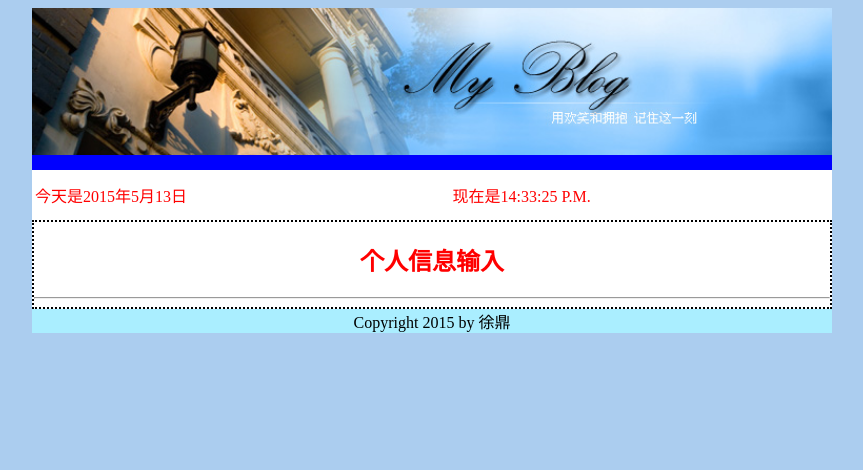
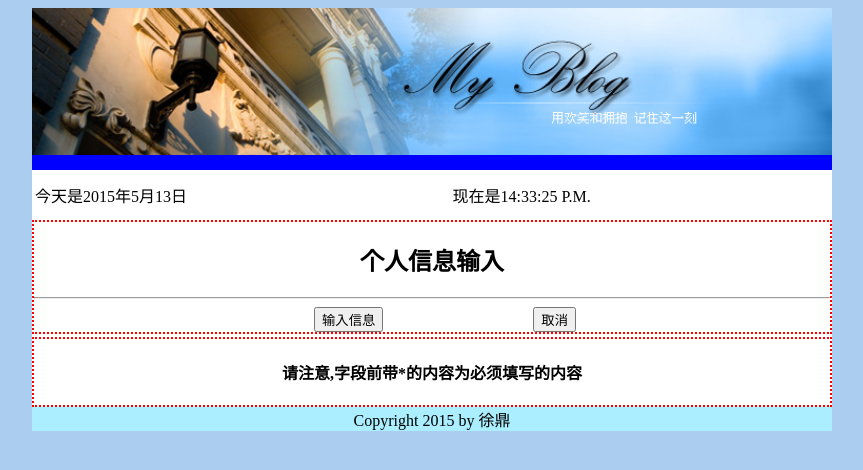
Before and after one commit to ForeverMT/UI-Experiment, a plain HTML site: page UI-experiment-3/Main.html in a window 1280 px wide. Shown: the whole page, without its empty margins (208-1071 px from the left). Drawn offline with Linux system fonts and the light colour scheme.

Commit message:
added button

```diff
--- a/UI-experiment-3/Main.html
+++ b/UI-experiment-3/Main.html
@@ -3,7 +3,6 @@
     <title>个人信息输入</title>
     <style type="text/css">
         body{
-		color:red;
         font-family:"宋体";
         font-size:16px;
         background-color:#abcdef;
@@ -21,7 +20,7 @@
 		height:162px;
         }
 		#input{
-			border:2px dotted #000;
+
 			}
         #footer{
 		color:#000;
@@ -38,16 +37,30 @@
     <div id="banner">
         <img src="imgs/banner.jpg" width="800">
     </div>
+
     	<table width="800"; height="50px">
         	<tr>
         	<td>今天是2015年5月13日</td>
         	<td>现在是14:33:25 P.M.</td>
         	</tr>
      	</table>
-        <div id="input">
+        <div style="border:2px dotted #F00;">
         <h2 align="center">个人信息输入</h2>
         <hr>
+       <table width="800"; height="50px"; >
+
+        	<button  style="margin-left:280px;" type="button" >输入信息</button>
+        	<button  style=" margin-left:150px;" type="button">取消</button>
+
+     	</table>
+
+
+
     	</div>
+
+        <div style="border:2px dotted #F00; margin-top:3px;">
+        <h4 align="center">请注意,字段前带*的内容为必须填写的内容</h4>
+        </div>
 
 
     <div id="footer"> Copyright 2015 by 徐鼎</div>
```
Also changed, not shown: UI-experiment-3/imgs/1.gif (deleted), UI-experiment-3/imgs/2.gif (deleted), UI-experiment-3/imgs/3.gif (deleted), UI-experiment-3/imgs/4.gif (deleted), UI-experiment-3/imgs/5.gif (deleted), UI-experiment-3/imgs/6.gif (deleted), UI-experiment-3/imgs/icon1.gif (deleted), UI-experiment-3/imgs/leftbg.jpg (deleted), UI-experiment-3/imgs/mypic.jpg (deleted), UI-experiment-3/imgs/mypic_bg.gif (deleted).
